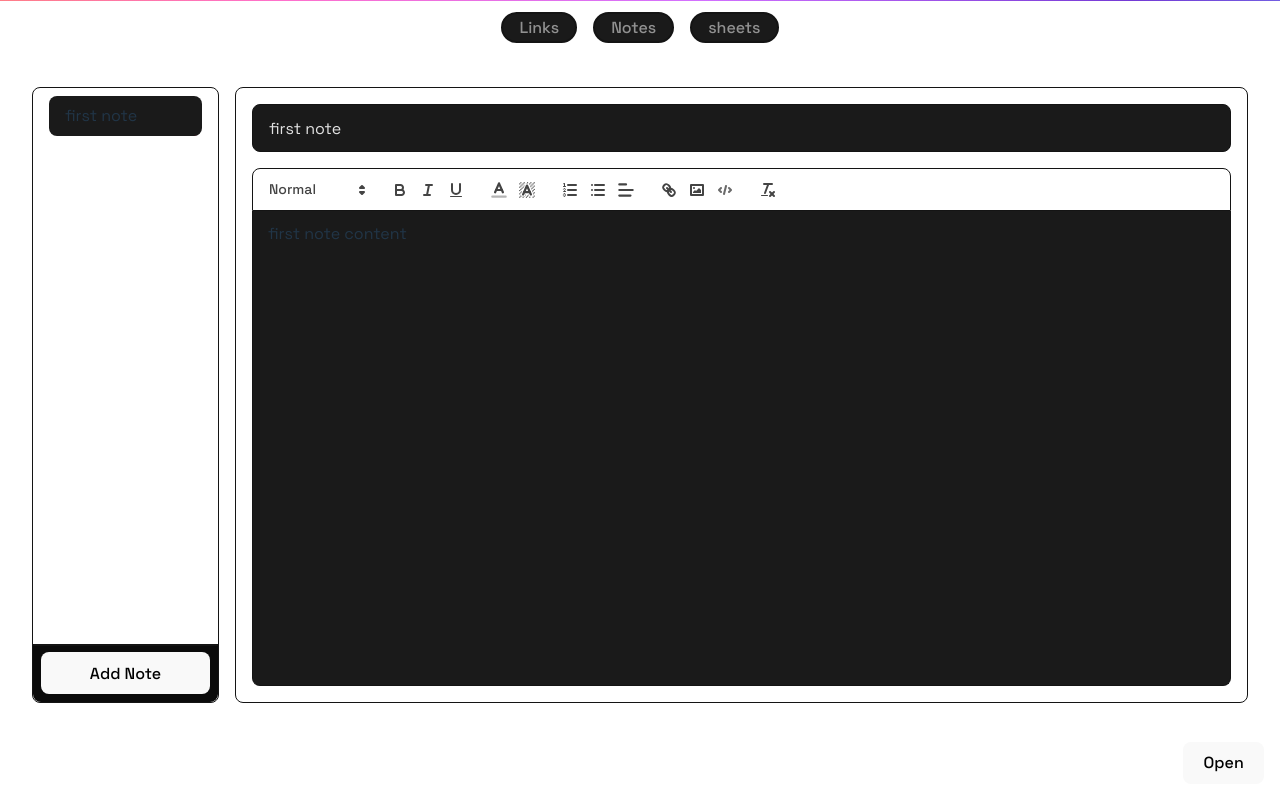
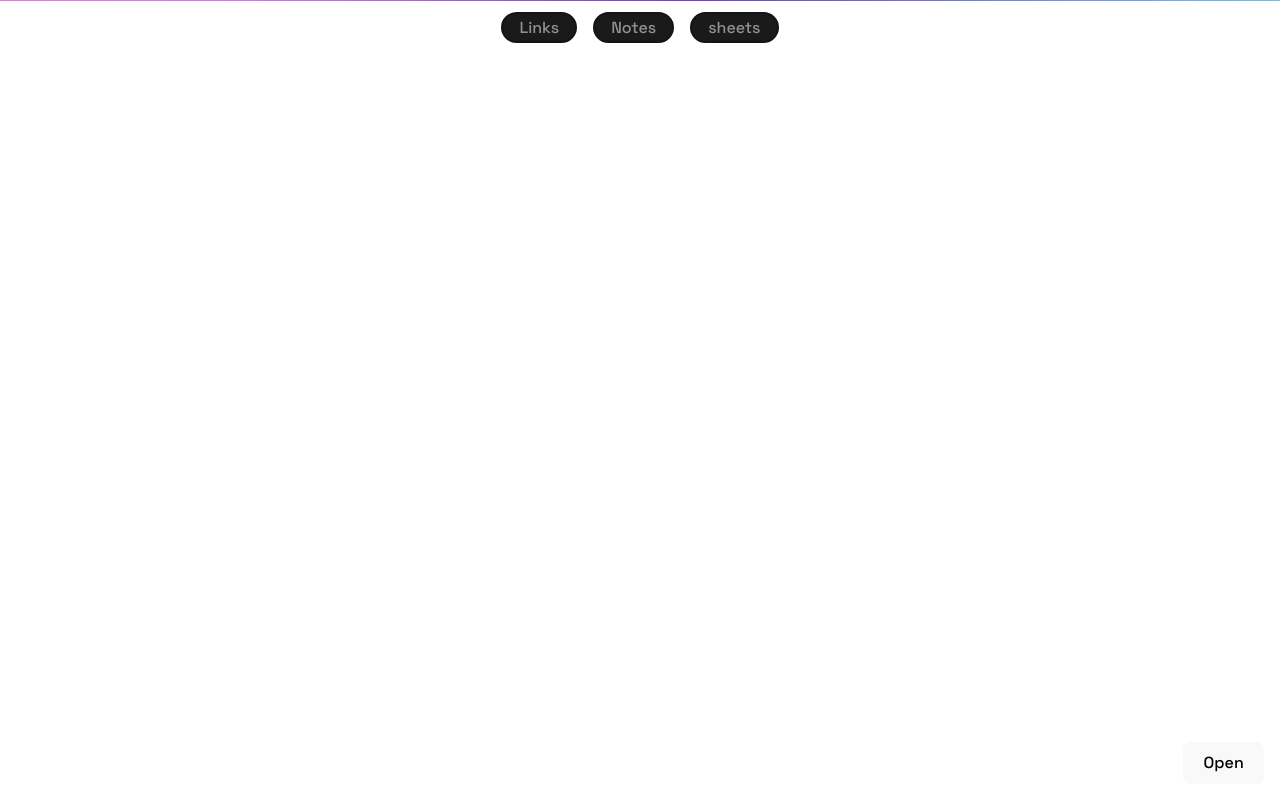
Before and after one commit to BigBadBodyPillow/utility, a React (Vite) app: page / in a window 1280 px wide. Built offline with nearby package versions, Linux system fonts and the light colour scheme.

Commit message:
fix routing for index being /utility

```diff
--- a/src/App.tsx
+++ b/src/App.tsx
@@ -22,9 +22,9 @@ function App() {
       > */}
         {/* <Notes /> */}
         <Routes>
-          <Route index element={<Notes />} />
-          <Route path="/notes" element={<Notes />} />
-          <Route path="/sheets" element={<Sheets />} />
+          <Route path="utility/" element={<Notes />} />
+          <Route path="utility/notes" element={<Notes />} />
+          <Route path="utility/sheets" element={<Sheets />} />
         </Routes>
         {/* </PrimeReactProvider> */}
       </BrowserRouter>
```
Also changed, not shown: 1 other file (tests, documents, lock files or other folders).
